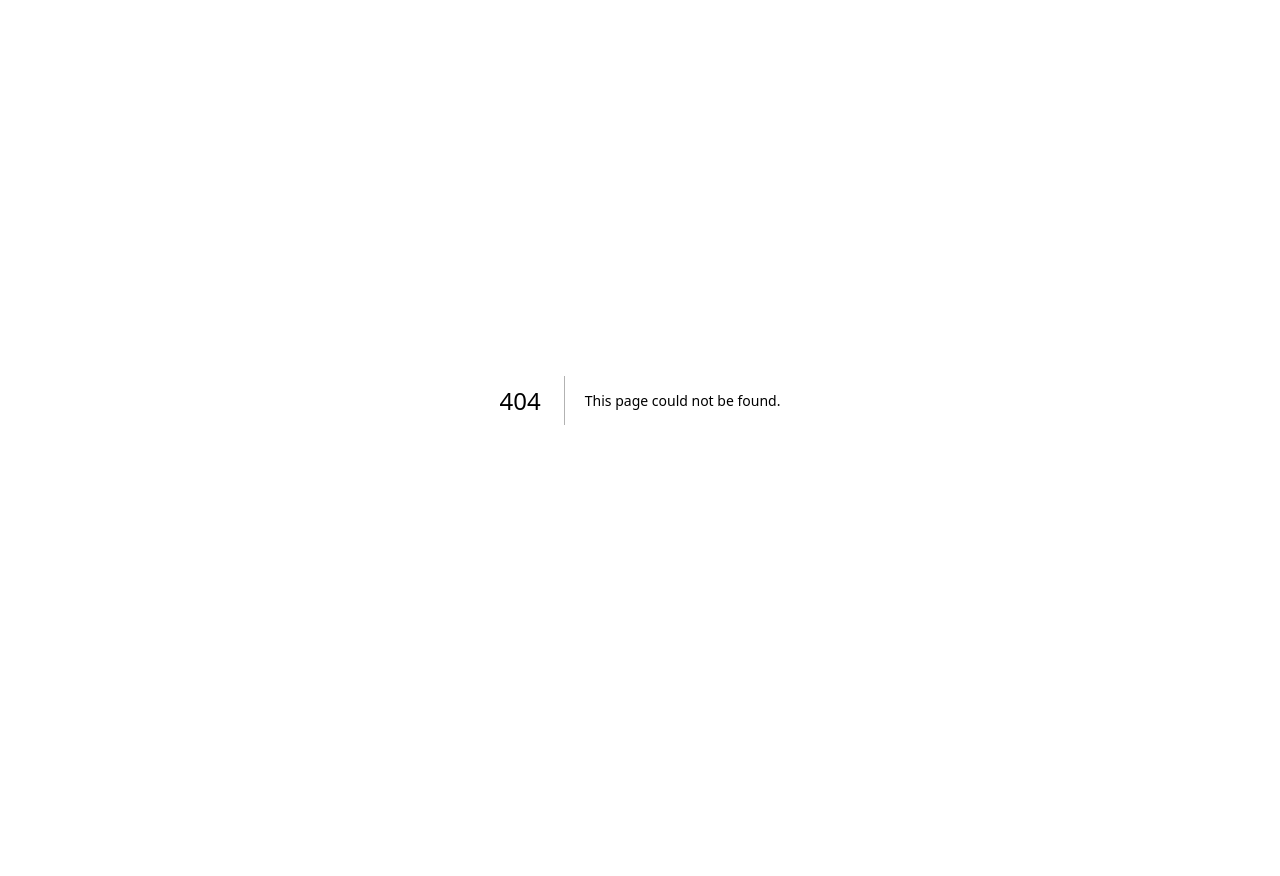
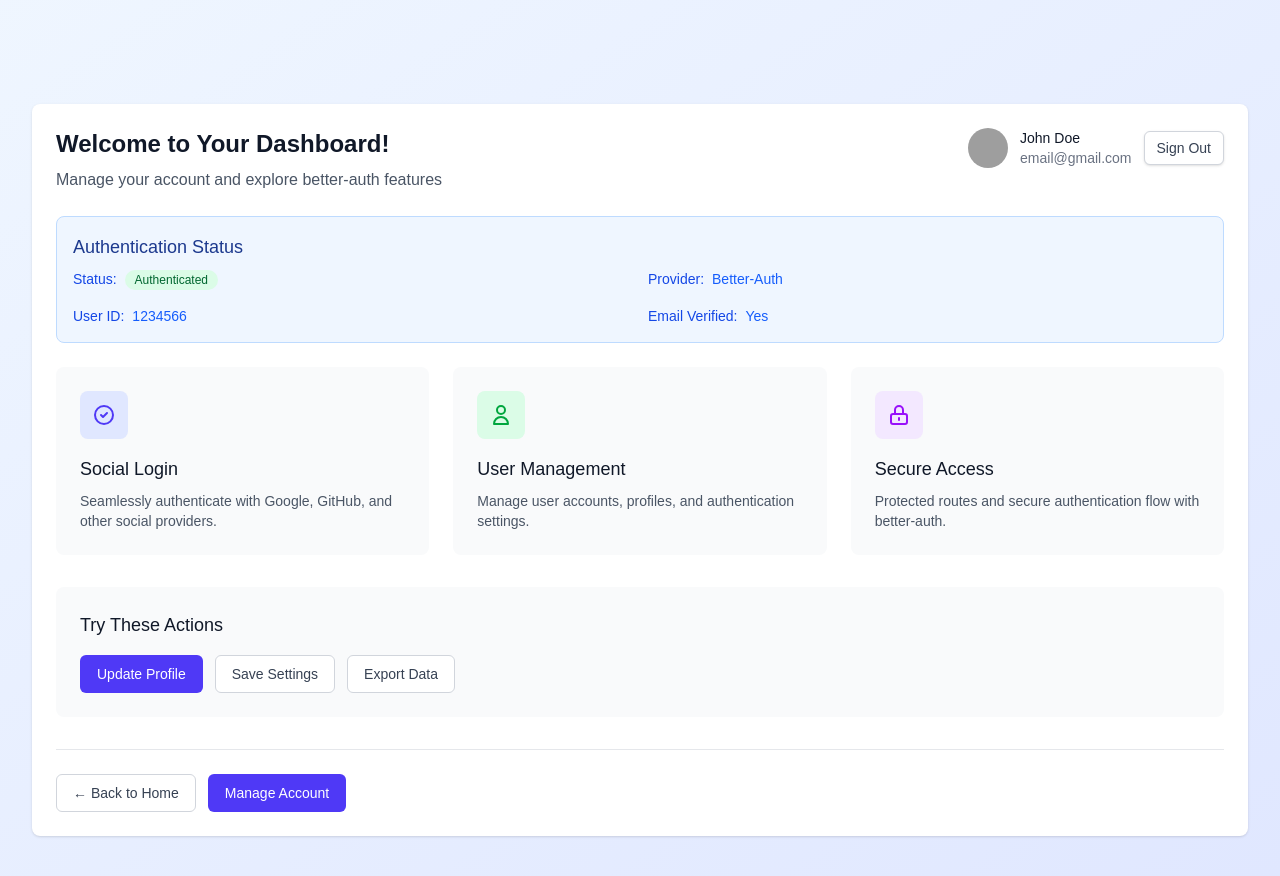
Before and after one commit to owinogabriel/nextjs-authentication-better-auth, a Next.js app: page /dashboard in a window 1280 px wide. Before the commit this address had no page. Shown: the top 876 px of the page. Before the commit the page ends 800 px from the top, so only its background shows below. Built offline with nearby package versions, Linux system fonts and the light colour scheme; grey boxes are pictures that could not be loaded.

Commit message:
feat: Add Dashboard page

```diff
--- /dev/null
+++ b/app/dashboard/page.tsx
@@ -0,0 +1,5 @@
+import DashboardClientPage from "./dashboard-client";
+
+export default async function DashboardPage() {
+  return <DashboardClientPage />;
+}
```
